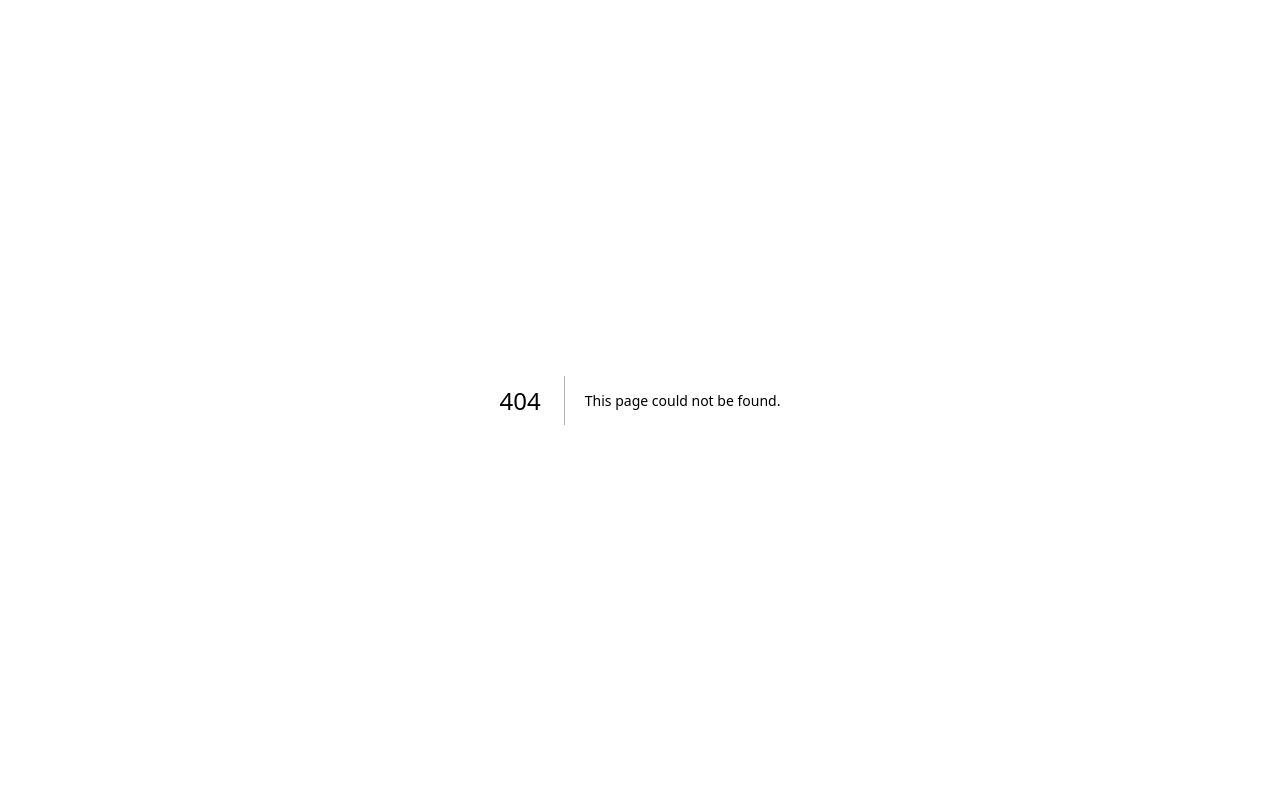
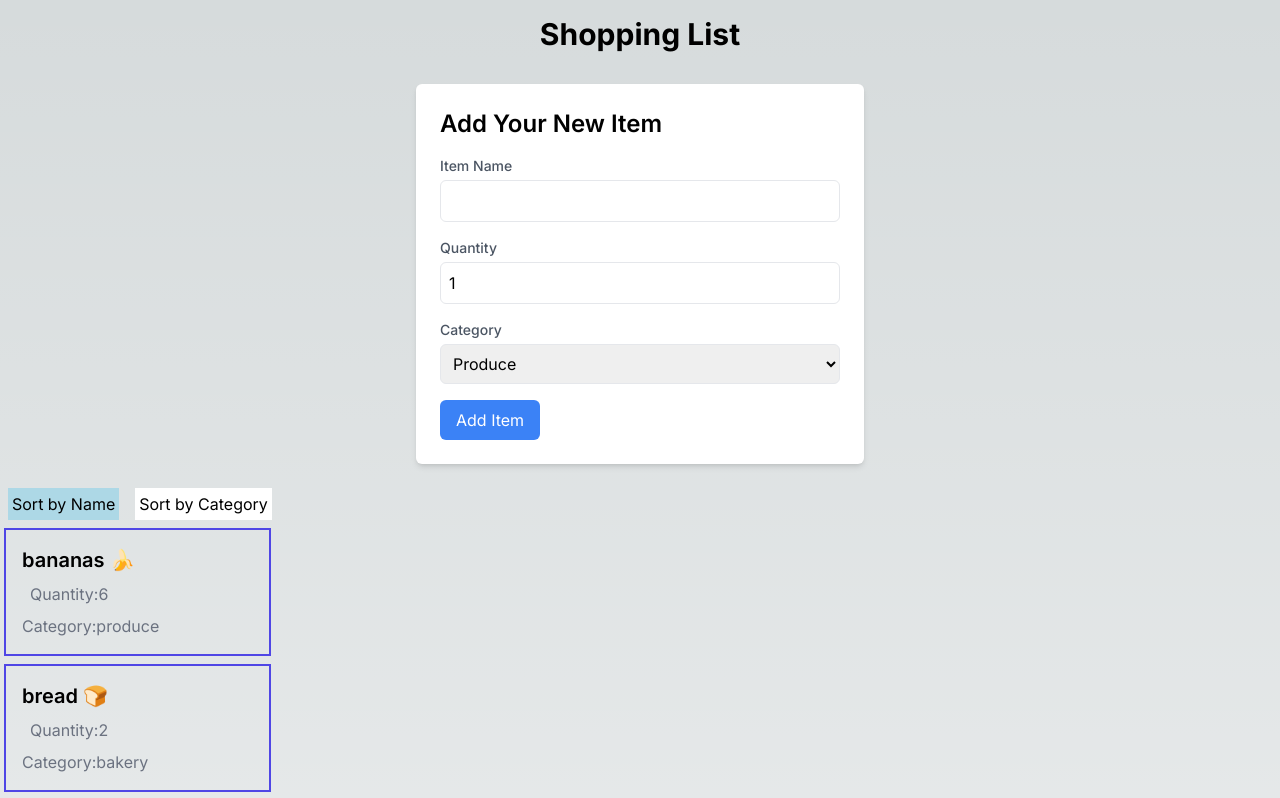
Before and after one commit to Daniel-Akpan/cprg306-assignments, a Next.js app: page /week-6 in a window 1280 px wide. Before the commit this address had no page. Shown: the top 798 px of the page. Built offline with nearby package versions, Linux system fonts and the light colour scheme.

Commit message:
pushing week 6

```diff
--- a/app/page.js
+++ b/app/page.js
@@ -9,6 +9,7 @@
       <p><Link className="text-blue-500 hover:underline " href="/week-3">Link to week-3 page</Link></p>
       <p><Link className="text-blue-500 hover:underline " href="/week-4">Link to week-4 page</Link></p>
       <p><Link className="text-blue-500 hover:underline " href="/week-5">Link to week-5 page</Link></p>
+      <p><Link className="text-blue-500 hover:underline " href="/week-6">Link to week-6 page</Link></p>
     </main>
   );
 }
--- /dev/null
+++ b/app/week-6/item-list.js
@@ -0,0 +1,65 @@
+import React, { useState } from "react";
+import Item from "./item";
+
+const ItemList = ({ items }) => {
+  // Initialize state variable for sorting
+  const [sortBy, setSortBy] = useState("name");
+
+  const renderGroupedItems = (groupedItems) => {
+    return Object.keys(groupedItems).map((category) => (
+      <div key={category}>
+        <h3>{category}</h3>
+        <ul>
+          {groupedItems[category].map((item) => (
+            <Item key={item.id} {...item} />
+          ))}
+        </ul>
+      </div>
+    ));
+  };
+
+  return (
+    <div>
+      <div>
+        <button
+          className="mb-2 p-1 m-2 w-25"
+          onClick={() => setSortBy("name")}
+          style={{ backgroundColor: sortBy === "name" ? "lightblue" : "white" }}
+        >
+          Sort by Name
+        </button>
+        <button
+          className="mb-2 p-1 m-2 w-25"
+          onClick={() => setSortBy("category")}
+          style={{
+            backgroundColor: sortBy === "category" ? "lightblue" : "white",
+          }}
+        >
+          Sort by Category
+        </button>
+      </div>
+
+      {sortBy === "group" ? (
+        renderGroupedItems(groupByCategory([...items])) // Pass a copy of items
+      ) : (
+        <ul className="list-none ml-1 mt-0 inline-block">
+          {[...items] // Pass a copy of items
+            .sort((a, b) => {
+              if (sortBy === "name") {
+                return a.name.localeCompare(b.name);
+              } else if (sortBy === "category") {
+                return a.category.localeCompare(b.category);
+              } else {
+                return 0;
+              }
+            })
+            .map((item) => (
+              <Item key={item.id} {...item} />
+            ))}
+        </ul>
+      )}
+    </div>
+  );
+};
+
+export default ItemList;
--- /dev/null
+++ b/app/week-6/item.js
@@ -0,0 +1,15 @@
+import React from 'react';
+
+const Item = ({ name, quantity, category }) => {
+  return (
+    <li className="p-4 mb-2 border-solid border-2 border-indigo-600">
+      <div>
+        <h3 className="text-xl font-semibold">{name}</h3>
+        <p className="text-gray-500 p-2">Quantity:{quantity}</p>
+        <p className="text-gray-500">Category:{category}</p>
+      </div>
+    </li>
+  );
+};
+
+export default Item;
--- /dev/null
+++ b/app/week-6/items.json
@@ -0,0 +1,74 @@
+[
+    {
+      "id": "1h2GJKH12gkHG31h1H",
+      "name": "milk, 4 L 🥛",
+      "quantity": 1,
+      "category": "dairy"
+    },
+    {
+      "id": "2KJH3k2j3H1k2J3K1H",
+      "name": "bread 🍞",
+      "quantity": 2,
+      "category": "bakery"
+    },
+    {
+      "id": "3h2KJH3k2j3H1k2J3",
+      "name": "eggs, dozen 🥚",
+      "quantity": 2,
+      "category": "dairy"
+    },
+    {
+      "id": "4k2J3K1H2GJKH12gk",
+      "name": "bananas 🍌",
+      "quantity": 6,
+      "category": "produce"
+    },
+    {
+      "id": "5H1h1H2KJH3k2j3H",
+      "name": "broccoli 🥦",
+      "quantity": 3,
+      "category": "produce"
+    },
+    {
+      "id": "6H1k2J3K1H2GJKH1",
+      "name": "chicken breasts, 1 kg 🍗",
+      "quantity": 1,
+      "category": "meat"
+    },
+    {
+      "id": "7gkHG31h1H2KJH3k",
+      "name": "pasta sauce 🍝",
+      "quantity": 3,
+      "category": "canned goods"
+    },
+    {
+      "id": "8j3H1k2J3K1H2GJK",
+      "name": "spaghetti, 454 g 🍝",
+      "quantity": 2,
+      "category": "dry goods"
+    },
+    {
+      "id": "9H12gkHG31h1H2KJ",
+      "name": "toilet paper, 12 pack 🧻",
+      "quantity": 1,
+      "category": "household"
+    },
+    {
+      "id": "10H3k2j3H1k2J3K1",
+      "name": "paper towels, 6 pack",
+      "quantity": 1,
+      "category": "household"
+    },
+    {
+      "id": "11k2J3K1H2GJKH12",
+      "name": "dish soap 🍽️",
+      "quantity": 1,
+      "category": "household"
+    },
+    {
+      "id": "12GJKH12gkHG31h1",
+      "name": "hand soap 🧼",
+      "quantity": 4,
+      "category": "household"
+    }
+  ]
--- /dev/null
+++ b/app/week-6/new-item.js
@@ -0,0 +1,111 @@
+"use client";
+import React, { useState } from "react";
+
+const NewItem = ({onAddItem}) => {
+  //Initial state variables
+  //initial value of the name is empty
+  const [name, setName] = useState("");
+  //initial value of the quantity is 1
+  const [quantity, setQuantity] = useState(1);
+  //initial value of category is produce
+  const [category, setCategory] = useState("produce");
+
+
+  const handleSubmit = (e) => {
+    e.preventDefault();
+
+    const id = Math.random().toString(36).substring(7);
+    // Create an item object with the current values of name, quantity, and category
+    const newItem = {
+      id,
+      name,
+      quantity,
+      category,
+    };
+    onAddItem(newItem);
+
+    // Reset the state variables to their initial values
+    setName("");
+    setQuantity(1);
+    setCategory("produce");
+  }
+
+  return (
+    <div className="max-w-md mx-auto mt-8 p-6 bg-white rounded-md shadow-md">
+      <h2 className="text-2xl font-semibold mb-4">Add Your New Item</h2>
+      <form onSubmit={handleSubmit} className="space-y-4">
+        <div>
+          <label
+            htmlFor="name"
+            className="block text-sm font-medium text-gray-600"
+          >
+           Item Name
+          </label>
+          <input
+            type="text"
+            id="name"
+            value={name}
+            onChange={(e) => setName(e.target.value)}
+            required
+            className="mt-1 p-2 border rounded-md w-full focus:outline-none focus:ring focus:border-blue-300"
+          />
+        </div>
+
+        <div>
+          <label
+            htmlFor="quantity"
+            className="block text-sm font-medium text-gray-600"
+          >
+            Quantity
+          </label>
+          <input
+            type="number"
+            id="quantity"
+            value={quantity}
+            onChange={(e) => setQuantity(Number(e.target.value))}
+            required
+            min="1"
+            max="99"
+            className="mt-1 p-2 border rounded-md w-full focus:outline-none focus:ring focus:border-blue-300"
+          />
+        </div>
+
+        <div>
+          <label
+            htmlFor="category"
+            className="block text-sm font-medium text-gray-600"
+          >
+            Category
+          </label>
+          <select
+            id="category"
+            value={category}
+            onChange={(e) => setCategory(e.target.value)}
+            className="mt-1 p-2 border rounded-md w-full focus:outline-none focus:ring focus:border-blue-300"
+          >
+            <option value="produce">Produce</option>
+            <option value="dairy">Dairy</option>
+            <option value="bakery">Bakery</option>
+            <option value="meat">Meat</option>
+            <option value="frozen">Frozen Foods</option>
+            <option value="canned">Canned Goods</option>
+            <option value="dry">Dry Goods</option>
+            <option value="beverages">Beverages</option>
+            <option value="snacks">Snacks</option>
+            <option value="household">Household</option>
+            <option value="other">Other</option>
+          </select>
+        </div>
+
+        <button
+          type="submit"
+          className="bg-blue-500 text-white px-4 py-2 rounded-md hover:bg-blue-600 focus:outline-none focus:ring focus:border-blue-300"
+        >
+          Add Item
+        </button>
+      </form>
+    </div>
+  );
+};
+
+export default NewItem;
--- /dev/null
+++ b/app/week-6/page.js
@@ -0,0 +1,25 @@
+"use client";
+import React, { useState } from 'react';
+import ItemList from './item-list';
+import NewItem from './new-item';
+import itemsData from './items.json';
+
+
+const Page = () => {
+  const [items, setItems] =  useState(itemsData);
+  const handleAddItem = (newItem) =>
+    {  setItems([...items, newItem]);
+  };
+  return (
+    <main className="bg-slate ">
+      <div className='m-4'>
+      <h1 className="text-3xl font-bold mb-4 text-center">Shopping List</h1>
+      <NewItem onAddItem={handleAddItem} />
+      </div>
+      <ItemList items={items} />
+    </main>
+
+  );
+};
+
+export default Page;
```
